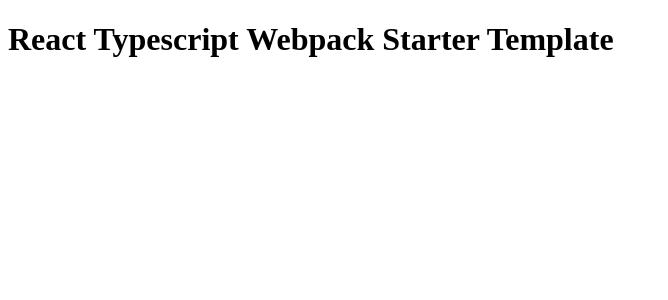
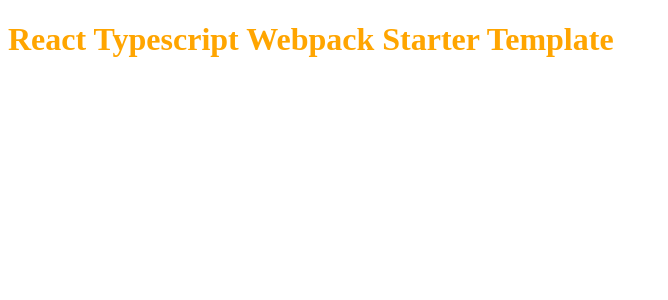
Before and after one commit to gonghaima/react-typescript-from-scratch-2, a React app: page / in a window 1280 px wide. Shown: the top 300 px of the page, without its empty margins (0-668 px from the left). Built offline with nearby package versions, Linux system fonts and the light colour scheme; the HTML template or start-up script is replaced by a standard one.

Commit message:
add css loader

```diff
--- a/package.json
+++ b/package.json
@@ -30,7 +30,9 @@
     "@types/react": "^18.0.21",
     "@types/react-dom": "^18.0.6",
     "babel-loader": "^8.2.5",
+    "css-loader": "^6.7.1",
     "html-webpack-plugin": "^5.5.0",
+    "style-loader": "^3.3.1",
     "typescript": "^4.8.3",
     "webpack": "^5.74.0",
     "webpack-cli": "^4.10.0",
--- a/src/App.tsx
+++ b/src/App.tsx
@@ -1,3 +1,5 @@
+import './styles.css';
+
 export const App = () => {
   return <h1>React Typescript Webpack Starter Template</h1>;
 };
--- /dev/null
+++ b/src/styles.css
@@ -0,0 +1,3 @@
+h1 {
+  color: orange;
+}
```
Also changed, not shown: 1 other file (tests, documents, lock files or other folders).
